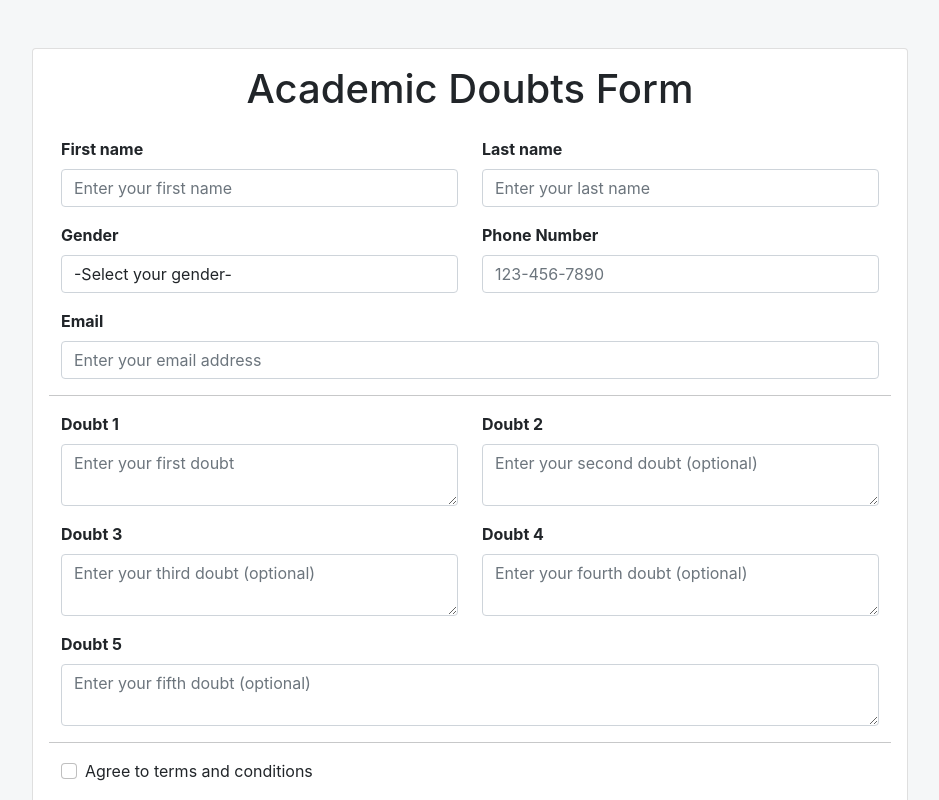
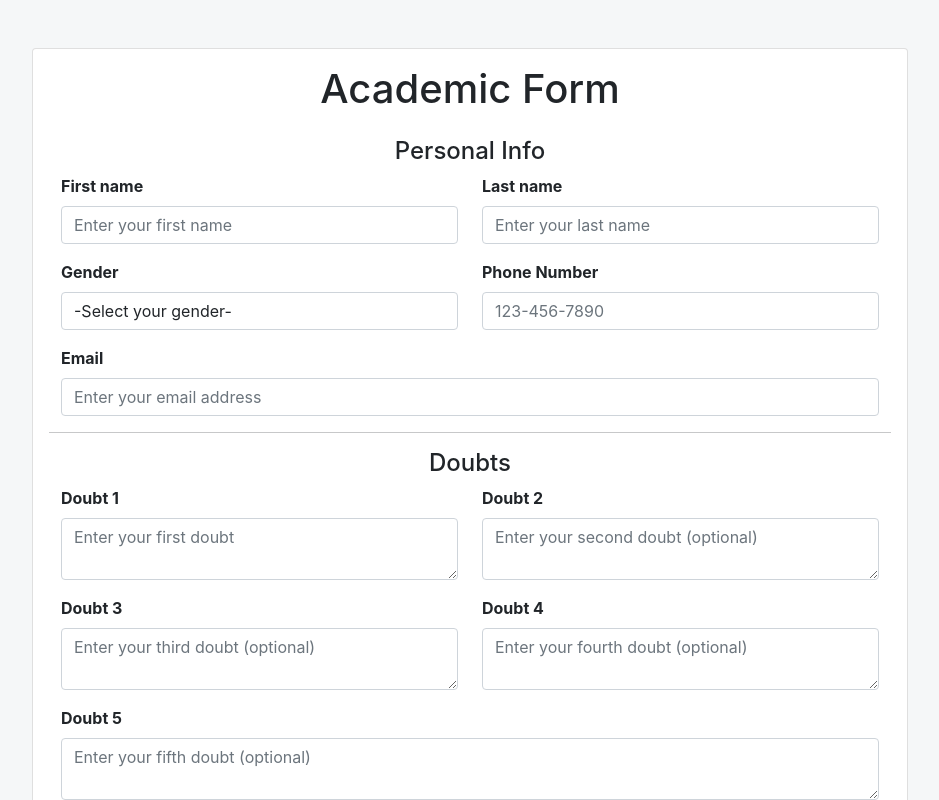
Before and after one commit to Amit-Yadav21/AccedmicDataWithDoubts, a React (Vite) app: page / in a window 1280 px wide. Shown: the top 800 px of the page, without its empty margins (170-1109 px from the left). Built offline with nearby package versions, Linux system fonts and the light colour scheme.

Commit message:
Accedmic data with 5 doubts

```diff
--- a/src/components/form/Form.jsx
+++ b/src/components/form/Form.jsx
@@ -70,8 +70,9 @@ const Form = () => {
   return (
     <div className="container d-flex align-items-center justify-content-center vh-50 mt-5 mb-5">
       <div className="card p-3 bg">
-        <h1 className="text-center mb-4">Academic Doubts Form</h1>
+        <h1 className="text-center mb-4">Academic Form</h1>
         <form onSubmit={handleSubmit} className="row mx-auto" noValidate>
+          <h4 className="text-center">Personal Info</h4>
           <div className="form-group col-md-6 mb-3">
             <label htmlFor="First_name" className="form-label fw-bold text-dark">
               First name
@@ -148,6 +149,7 @@ const Form = () => {
             {errors.Email && <div className="text-danger">{errors.Email}</div>}
           </div>
           <hr />
+          <h4 className="text-center">Doubts</h4>
           <div className="form-group col-md-6 mb-3">
             <label htmlFor="Doubt1" className="form-label fw-bold text-dark">
               Doubt 1
```
